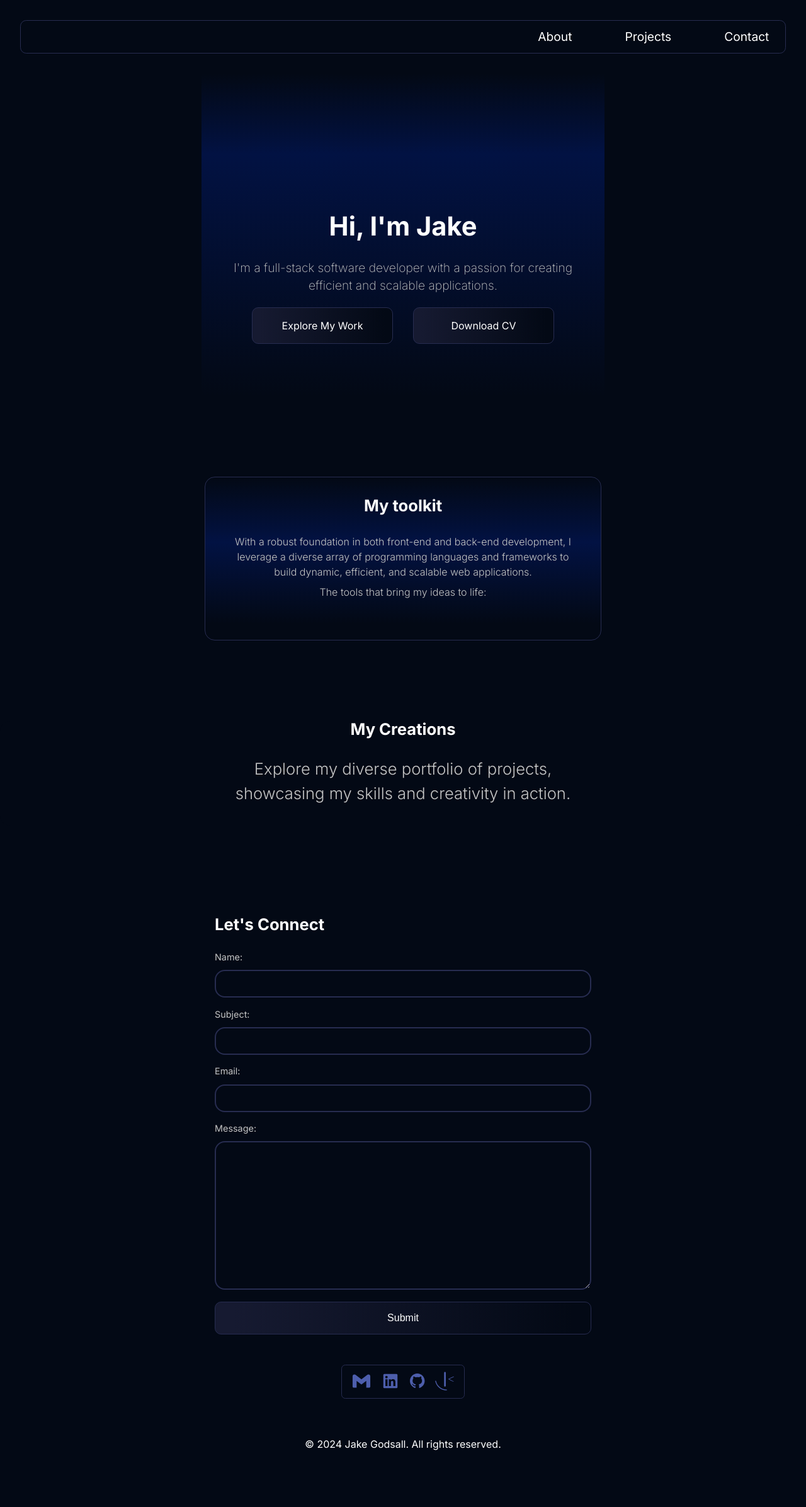
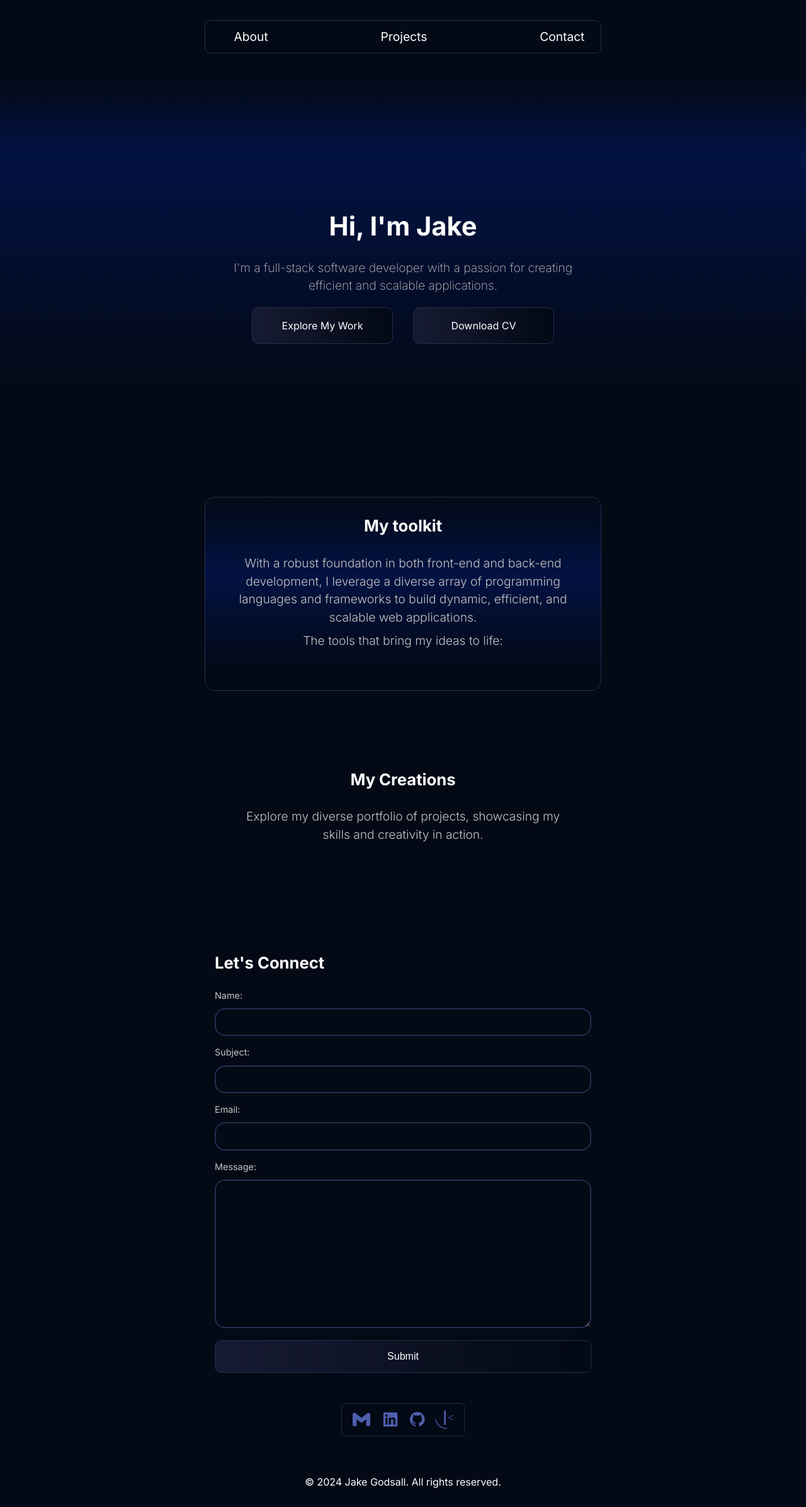
Before and after one commit to jakegodsall/portfolio_site, a Django app: page / in a window 1280 px wide. Shown: the whole page at 63% size. Before the commit the page ends 2303 px from the top, so only its background shows below. Run offline with Django 5.2, Linux system fonts and the light colour scheme; data that the repository does not hold is empty.

Commit message:
added tablet/desktop layout and styles

```diff
--- a/portfolio/static/portfolio/css/styles.css
+++ b/portfolio/static/portfolio/css/styles.css
@@ -7,6 +7,7 @@ body {
   display: flex;
   flex-direction: column;
   align-items: center;
+  background-color: var(--secondary-dark-blue);
 }
 
 .wrapper {
@@ -16,7 +17,6 @@ body {
   min-height: 100vh;
   width: 100%;
   max-width: 1600px;
-  background-color: var(--secondary-dark-blue);
 }
 
 .container {
@@ -249,6 +249,7 @@ input, select, textarea {
 }
 
 .navbar {
+  width: 100%;
   display: flex;
   justify-content: space-between;
   align-items: center;
@@ -281,13 +282,17 @@ input, select, textarea {
   color: var(--primary-blue);
 }
 
+@media screen and (min-width: 600px) {
+  .navbar {
+    max-width: 630px;
+  }
+}
 @media screen and (min-width: 900px) {
   .navbar {
     font-size: 1.2rem;
   }
   .navbar ul {
     gap: 4rem;
-    justify-content: flex-end;
   }
 }
 .project-detail {
@@ -372,6 +377,11 @@ input, select, textarea {
   font-size: 0.8rem;
 }
 
+@media screen and (min-width: 680px) {
+  .project-detail {
+    width: 100%;
+  }
+}
 .skill-detail {
   display: flex;
   flex-direction: column;
@@ -469,6 +479,9 @@ input, select, textarea {
 }
 
 .header {
+  display: flex;
+  flex-direction: column;
+  align-items: center;
   padding: 2rem;
 }
 
@@ -480,6 +493,8 @@ input, select, textarea {
   text-align: center;
   padding: 0 20px;
   height: 80vh;
+  max-height: 1000px;
+  width: 100%;
   background-image: linear-gradient(to bottom, rgb(3, 9, 21) 0%, rgb(2, 18, 67) 20%, transparent 80%);
   background-size: cover;
   background-repeat: no-repeat;
@@ -496,6 +511,7 @@ input, select, textarea {
 
 .hero_buttons {
   width: 70%;
+  max-width: 250px;
   display: flex;
   flex-direction: column;
   gap: 2rem;
@@ -514,6 +530,12 @@ input, select, textarea {
   margin: 0 0 20px;
 }
 
+@media screen and (min-width: 640px) {
+  .hero_buttons {
+    flex-direction: row;
+    max-width: none;
+  }
+}
 @media screen and (min-width: 900px) {
   .hero-content > h1 {
     font-size: 3rem;
@@ -565,6 +587,16 @@ input, select, textarea {
   width: 100%;
 }
 
+@media screen and (min-width: 680px) {
+  .project-section_title.title {
+    font-size: 3rem;
+    font-weight: bold;
+  }
+  .project-section_content {
+    font-size: 1.2rem;
+    max-width: 600px;
+  }
+}
 @media screen and (min-width: 800px) {
   .project-section_list {
     display: flex;
@@ -576,19 +608,14 @@ input, select, textarea {
   }
   .project-section_list > li {
     display: flex;
-    flex: 1 1 200px;
-    width: 45%;
+    width: 40%;
     max-width: 400px;
   }
 }
-@media screen and (min-width: 680px) {
-  .project-section_title.title {
-    font-size: 3rem;
-    font-weight: bold;
-  }
-  .project-section_content {
-    font-size: 1.6rem;
-    max-width: 600px;
+@media screen and (min-width: 1200px) {
+  .project-section_list > li {
+    width: 48%;
+    max-width: 700px;
   }
 }
 .skills-section {
@@ -635,6 +662,10 @@ input, select, textarea {
 @media screen and (min-width: 650px) {
   .skills-section {
     max-width: 630px;
+    margin: 2rem 2rem 8rem;
+  }
+  .skills-section_content {
+    font-size: 1.2rem;
   }
 }
 
--- a/portfolio/static/portfolio/scss/base/base.scss
+++ b/portfolio/static/portfolio/scss/base/base.scss
@@ -6,6 +6,7 @@ body {
 	display: flex;
 	flex-direction: column;
 	align-items: center;
+	background-color: var(--secondary-dark-blue);
 }
 
 .wrapper {
@@ -15,7 +16,6 @@ body {
 	min-height: 100vh;
 	width: 100%;
 	max-width: 1600px;
-	background-color: var(--secondary-dark-blue);
 }
 
 .container {
--- a/portfolio/static/portfolio/scss/components/navbar.scss
+++ b/portfolio/static/portfolio/scss/components/navbar.scss
@@ -1,4 +1,5 @@
 .navbar {
+  width: 100%;
   display: flex;
   justify-content: space-between;
   align-items: center;
@@ -31,13 +32,19 @@
   color: var(--primary-blue);
 }
 
+@media screen and (min-width: 600px) {
+  .navbar {
+    max-width: 630px;
+  }
+}
+
 @media screen and (min-width: 900px) {
   .navbar {
     font-size: 1.2rem;
+
   }
 
   .navbar ul {
     gap: 4rem;
-    justify-content: flex-end;
   }
 }
--- a/portfolio/static/portfolio/scss/components/project-detail.scss
+++ b/portfolio/static/portfolio/scss/components/project-detail.scss
@@ -86,5 +86,7 @@
 }
 
 @media screen and (min-width: 680px) {
-
+	.project-detail {
+		width: 100%;
+	}
 }
--- a/portfolio/static/portfolio/scss/layouts/header.scss
+++ b/portfolio/static/portfolio/scss/layouts/header.scss
@@ -1,3 +1,6 @@
 .header {
+	display: flex;
+	flex-direction: column;
+	align-items: center;
 	padding: 2rem;
 }
--- a/portfolio/static/portfolio/scss/layouts/hero.scss
+++ b/portfolio/static/portfolio/scss/layouts/hero.scss
@@ -6,6 +6,8 @@
     text-align: center;
     padding: 0 20px;
     height: 80vh;
+    max-height: 1000px;
+    width: 100%;
 
     background-image:
         linear-gradient(to bottom, rgb(3, 9, 21) 0%, rgb(2, 18, 67) 20%, transparent 80%);
@@ -25,6 +27,7 @@
 
 .hero_buttons {
     width: 70%;
+    max-width: 250px;
     display: flex;
     flex-direction: column;
     gap: 2rem;
@@ -44,6 +47,13 @@
     margin: 0 0 20px;
 }
 
+@media screen and (min-width: 640px) {
+    .hero_buttons {
+        flex-direction: row;
+        max-width: none;
+    }
+}
+
 @media screen and (min-width: 900px) {
     .hero-content > h1 {
         font-size: 3rem;
--- a/portfolio/static/portfolio/scss/layouts/project.scss
+++ b/portfolio/static/portfolio/scss/layouts/project.scss
@@ -37,6 +37,19 @@
 	width: 100%;
 }
 
+@media screen and (min-width: 680px) {
+	.project-section_title.title {
+		font-size: 3rem;
+		font-weight: bold;
+	}
+
+	.project-section_content {
+		font-size: 1.2rem;
+		max-width: 600px;
+	}
+}
+
+
 @media screen and (min-width: 800px) {
 	.project-section_list {
 		display: flex;
@@ -50,20 +63,14 @@
 
 	.project-section_list > li {
 		display: flex;
-		flex: 1 1 200px;
-		width: 45%;
+		width: 40%;
 		max-width: 400px;
 	}
 }
 
-@media screen and (min-width: 680px) {
-	.project-section_title.title {
-		font-size: 3rem;
-		font-weight: bold;
-	}
-
-	.project-section_content {
-		font-size: 1.6rem;
-		max-width: 600px;
+@media screen and (min-width: 1200px) {
+	.project-section_list > li {
+		width: 48%;
+		max-width: 700px;
 	}
 }
--- a/portfolio/static/portfolio/scss/layouts/skill.scss
+++ b/portfolio/static/portfolio/scss/layouts/skill.scss
@@ -44,5 +44,10 @@
 @media screen and (min-width: 650px) {
 	.skills-section {
 		max-width: 630px;
+		margin: 2rem 2rem 8rem;
+	}
+
+	.skills-section_content {
+		font-size: 1.2rem;
 	}
 }
```
Also changed, not shown: 1 other file.
